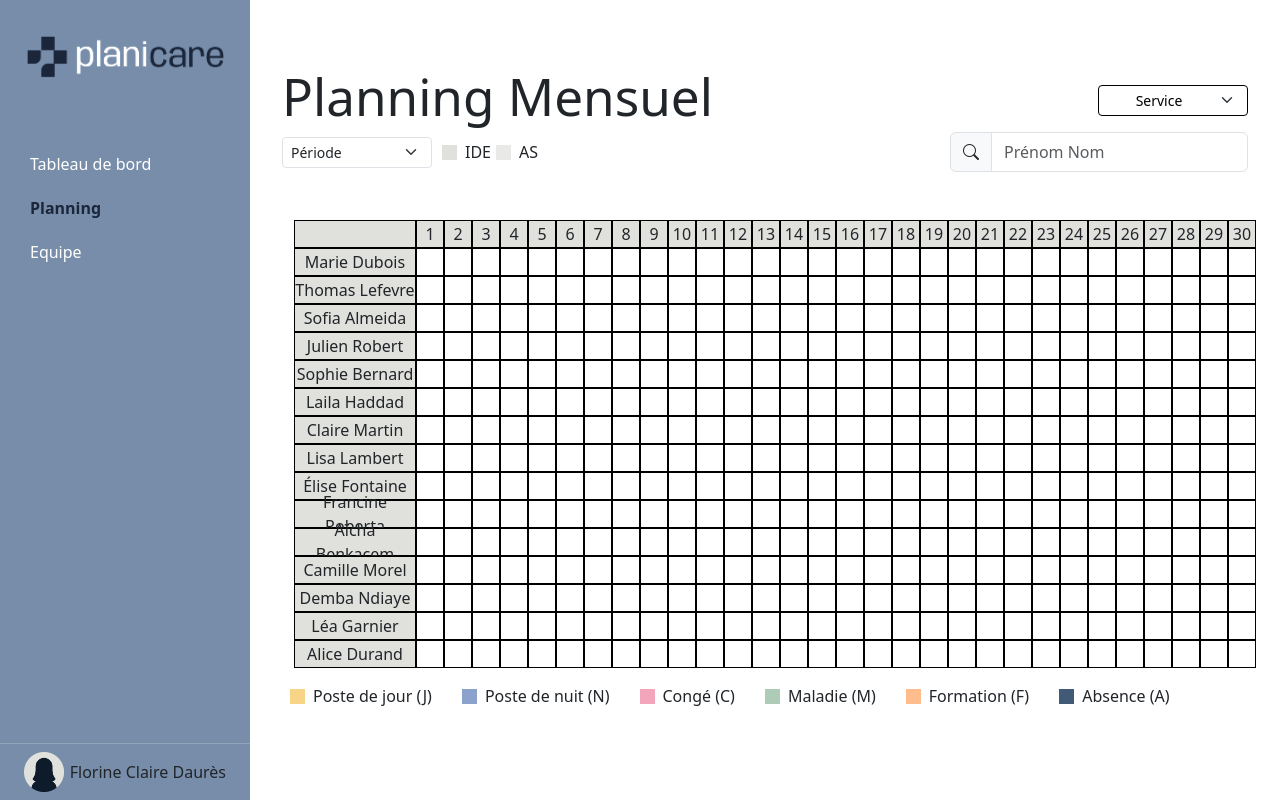
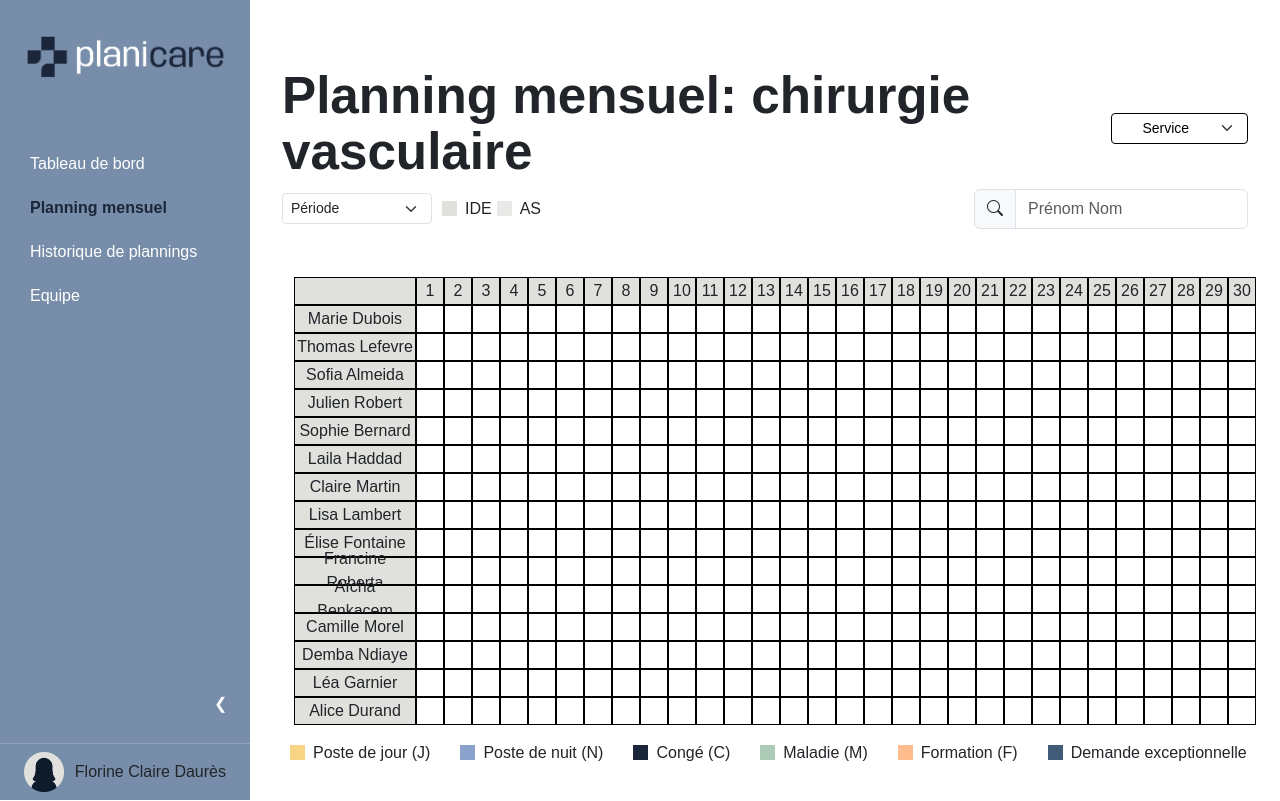
Before and after one commit to pepedevelopments/POC_React_App, a React (Vite) app in the folder React-app/: page /planning in a window 1280 px wide. Built offline with nearby package versions, Linux system fonts and the light colour scheme.

Commit message:
wip layout

```diff
--- a/React-app/index.html
+++ b/React-app/index.html
@@ -10,6 +10,7 @@
       rel="stylesheet"
       integrity="sha384-QWTKZyjpPEjISv5WaRU9OFeRpok6YctnYmDr5pNlyT2bRjXh0JMhjY6hW+ALEwIH"
       crossorigin="anonymous"
+      href="https://fonts.googleapis.com/css2?family=Anybody:wght@400;700&display=swap" rel="stylesheet"
     />
   </head>
   <body>
--- a/React-app/src/App.tsx
+++ b/React-app/src/App.tsx
@@ -7,6 +7,7 @@ import Planning from "./components/Planning/Planning";
 import TableauDeBord from "./components/TableauDeBord";
 
 function App() {
+
   return (
     <BrowserRouter>
       <Sidebar />
--- a/React-app/src/components/Planning/Planning.css
+++ b/React-app/src/components/Planning/Planning.css
@@ -16,3 +16,15 @@
     background-position: right 10px center;
     background-size: 15px;
   }
+
+  .main-content {
+    transition: margin-left 0.3s ease;
+  }
+
+  .sidebar-open .main-content {
+    margin-left: 250px;
+  }
+
+  .sidebar-closed .main-content {
+    margin-left: 60px;
+  }
--- a/React-app/src/components/Planning/Planning.tsx
+++ b/React-app/src/components/Planning/Planning.tsx
@@ -10,7 +10,7 @@ const PlanningPage = () => {
     <div>
       <div className="container mt-5">
       <div className="d-flex justify-content-between align-items-center ">
-          <h1>Planning Mensuel</h1>
+          <h1 style={{ fontWeight: 'bold' }}>Planning mensuel: chirurgie vasculaire</h1>
           <select
             className="form-select form-select-sm"
             aria-label="Select example"
@@ -77,10 +77,10 @@ const PlanningPage = () => {
         <div className="d-flex ms-2 my-3" style={{ gap: '30px' }}>
                 <ColoredSquareWithText color='#f8d487' opacity={1} text="Poste de jour (J)" />
                 <ColoredSquareWithText color='#8ba2cd' opacity={1} text="Poste de nuit (N)" />
-                <ColoredSquareWithText color='#f3a5bc' opacity={1} text="Congé (C)" />
+                <ColoredSquareWithText color='#1b263b' opacity={1} text="Congé (C)" />
                 <ColoredSquareWithText color='#aecbb8' opacity={1} text="Maladie (M)" />
                 <ColoredSquareWithText color='#ffbd8e' opacity={1} text="Formation (F)" />
-                <ColoredSquareWithText color='#415a77' opacity={1} text="Absence (A)" />
+                <ColoredSquareWithText color='#415a77' opacity={1} text="Demande exceptionnelle" />
             </div>
             </div>
 
--- a/React-app/src/components/sideBar/Sidebar.css
+++ b/React-app/src/components/sideBar/Sidebar.css
@@ -41,3 +41,32 @@
     margin-top: auto;
     border-top: 1px solid rgba(255, 255, 255, 0.2);
   }
+
+  .toggle-button {
+    position: absolute;
+    top: 88%;
+    right: 10px;
+    transform: translateY(-50%);
+    background-color: #778da9;
+    color: white;
+    border: none;
+    width: 30px;
+    height: 30px;
+    cursor: pointer;
+    display: flex;
+    align-items: center;
+    justify-content: center;
+  }
+
+  .toggle-button:hover {
+    background-color: #415a77;
+    color: #fff;
+  }
+
+  .sidebar.open {
+    width: 250px;
+  }
+
+  .sidebar.closed {
+    width: 60px;
+  }
--- a/React-app/src/components/sideBar/Sidebar.tsx
+++ b/React-app/src/components/sideBar/Sidebar.tsx
@@ -1,20 +1,33 @@
-import React from 'react';
+import React, { useState } from 'react';
 import { Link, useLocation } from 'react-router-dom';
 
 import './Sidebar.css';
 
 const Sidebar: React.FC = () => {
   const location = useLocation();
+  const [isOpen, setIsOpen] = useState(true);
+
+  const toggleSidebar = () => {
+    setIsOpen(!isOpen);
+  };
 
   return (
     <div>
-      <div className="sidebar">
+      <div className={`sidebar ${isOpen ? 'open' : 'closed'}`}>
         <div className="sidebar-header text-center py-3">
+          {isOpen ? (
             <img
               src="./../../Assets/logo-planicare-plateforme.png"
-            alt="Logo"
+              alt="Logo Planicare"
               style={{ width: '197px', height: 'auto' }}
             />
+          ) : (
+            <img
+              src="./../../Assets/favicon-planicare.svg"
+              alt="Favicon"
+              style={{ width: '46px', height: '46px', objectFit: 'cover' }}
+            />
+          )}
         </div>
 
         <ul className="list-unstyled my-5">
@@ -23,7 +36,7 @@ const Sidebar: React.FC = () => {
               to="/"
               className={`text ${location.pathname === '/' ? 'active' : ''}`}
             >
-              Tableau de bord
+              {isOpen && 'Tableau de bord'} {/* Cache le texte si fermé */}
             </Link>
           </li>
           <li>
@@ -31,7 +44,15 @@ const Sidebar: React.FC = () => {
               to="/planning"
               className={`text ${location.pathname === '/planning' ? 'active' : ''}`}
             >
-              Planning
+              {isOpen && 'Planning mensuel'} {/* Cache le texte si fermé */}
+            </Link>
+          </li>
+          <li>
+            <Link
+              to="/historiquePlannings"
+              className={`text ${location.pathname === '/historiquePLannings' ? 'active' : ''}`}
+            >
+              {isOpen && 'Historique de plannings'} {/* Cache le texte si fermé */}
             </Link>
           </li>
           <li>
@@ -39,22 +60,27 @@ const Sidebar: React.FC = () => {
               to="/equipe"
               className={`text ${location.pathname === '/equipe' ? 'active' : ''}`}
             >
-              Equipe
+              {isOpen && 'Equipe'} {/* Cache le texte si fermé */}
             </Link>
           </li>
         </ul>
 
+        <button className="toggle-button" onClick={toggleSidebar}>
+          {isOpen ? '❮' : '❯'}
+        </button>
+
         <div className="sidebar-footer d-flex align-items-center justify-content-between px-4 py-2">
-          <img
+          {isOpen &&
+            <><img
               src="./../../Assets/Avatar.png"
               alt="Logo"
-            style={{ width: '40px', height: '40px', objectFit: 'cover' }}
-          />
-          <span className="text">Florine Claire Daurès</span>
+              style={{ width: '40px', height: '40px', objectFit: 'cover' }} />
+              <span className="text">Florine Claire Daurès</span></>}
+
         </div>
       </div>
     </div>
   );
-}
+};
 
 export default Sidebar;
--- a/React-app/src/index.css
+++ b/React-app/src/index.css
@@ -23,8 +23,9 @@ a:hover {
 }
 
 body {
-  width: 100%; /* Assure que le body prend toute la largeur */
-  height: 100%; /* Assure que le body prend toute la hauteur */
+  width: 100%;
+  height: 100%;
+  font-family: 'Anybody', sans-serif;
 }
 
 h1 {
```
Lines whose indentation alone changed are shown as unchanged.
